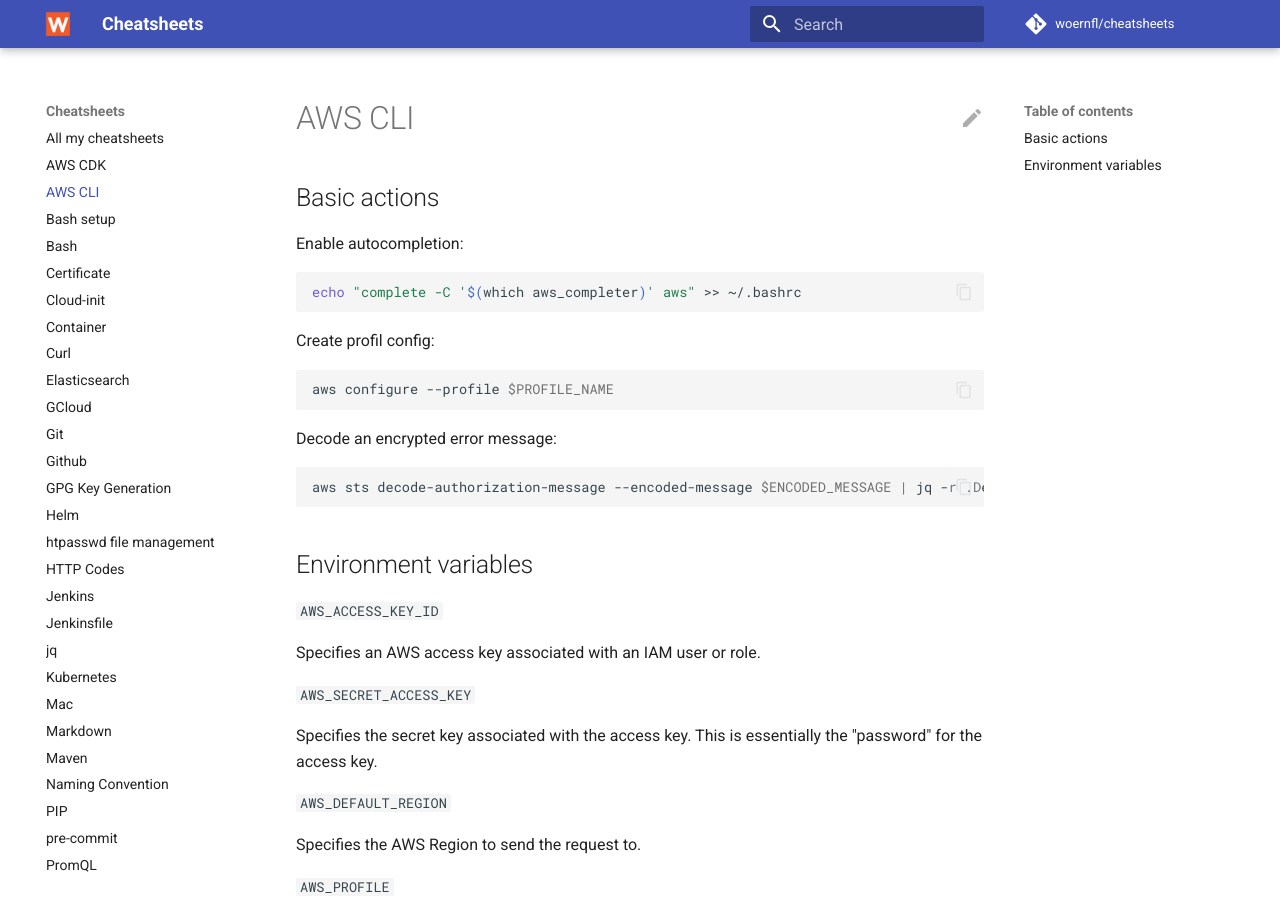
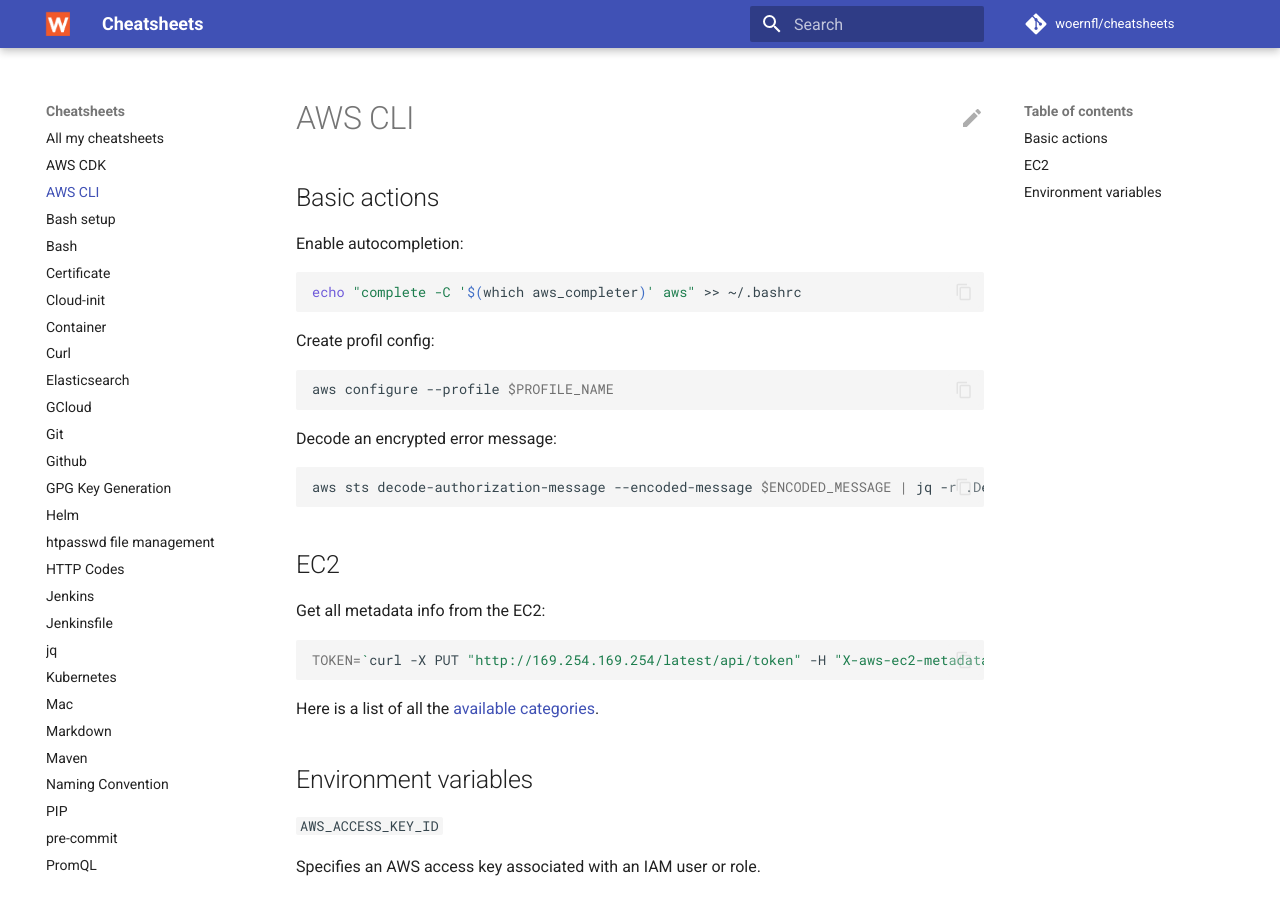
Before and after one commit to woernfl/cheatsheets, an MkDocs documentation site: the page built from docs/aws-cli.md, in a window 1280 px wide and 900 px high. Built offline with MkDocs 1.6.1 and Material for MkDocs 9.7.7, drawn with Linux system fonts in a browser that asks for light colours; comment, search, counter and statistics services are not loaded.

Commit message:
Update aws-cli.md

````diff
--- a/docs/aws-cli.md
+++ b/docs/aws-cli.md
@@ -19,6 +19,16 @@
 ```bash
 aws sts decode-authorization-message --encoded-message $ENCODED_MESSAGE | jq -r .DecodedMessage | sed 's/\\"/"/g' | jq .
 ```
+
+## EC2
+
+Get all metadata info from the EC2:
+
+```bash
+TOKEN=`curl -X PUT "http://169.254.169.254/latest/api/token" -H "X-aws-ec2-metadata-token-ttl-seconds: 21600"` && curl -H "X-aws-ec2-metadata-token: $TOKEN" -v http://169.254.169.254/latest/meta-data/
+```
+
+Here is a list of all the [available categories](https://docs.aws.amazon.com/AWSEC2/latest/WindowsGuide/instancedata-data-categories.html).
 
 ## Environment variables
 
````
